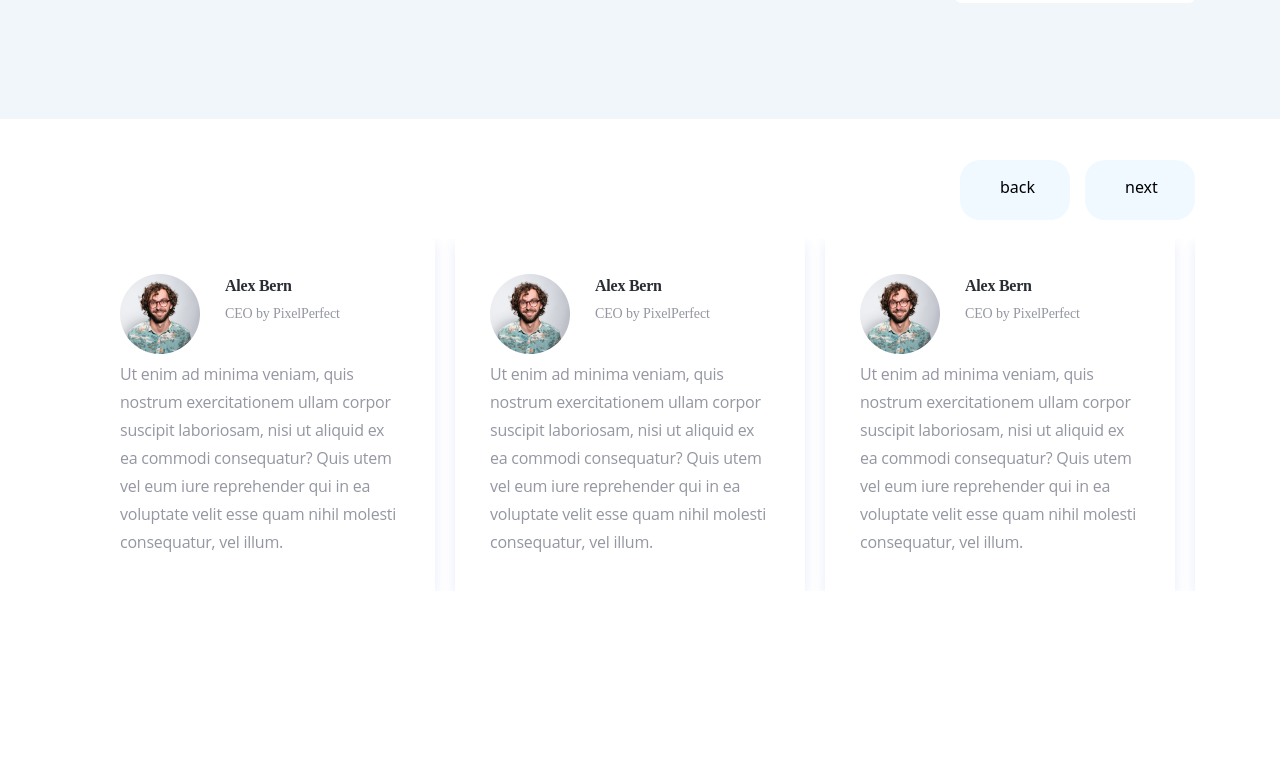
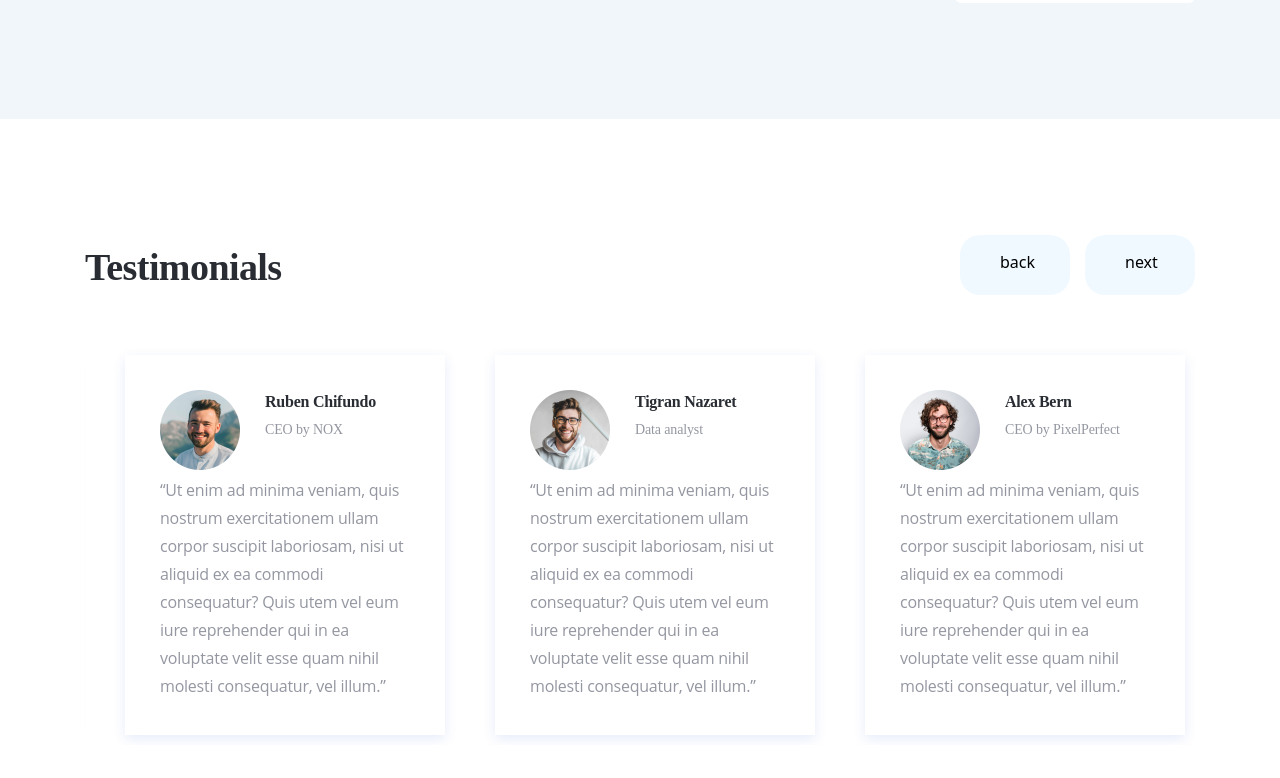
Before and after one commit to Sergiu333/website, a Next.js app: page / in a window 1280 px wide. Shown: the part 3067-3845 px from the top of the page. Before the commit the page ends 3682 px from the top, so only its background shows below. Built offline with nearby package versions, Linux system fonts and the light colour scheme.

Commit message:
feat: edited the carousel

```diff
--- a/components/Carousel/index.js
+++ b/components/Carousel/index.js
@@ -9,112 +9,95 @@ const OwlCarousel = dynamic(() => import("react-owl-carousel"), {
     ssr: false,
 });
 
-
+const testimonials=[
+    {
+        src: "/person_1.jpg",
+        name: "Alex Bern",
+        ceo: "CEO by PixelPerfect",
+        description: "“Ut enim ad minima veniam, quis nostrum exercitationem ullam corpor suscipit laboriosam, nisi ut aliquid ex ea commodi consequatur? Quis utem vel eum iure reprehender qui in ea voluptate velit esse quam nihil molesti consequatur, vel illum.” "
+    },
+    {
+        src: "/person_2.jpg",
+        name: "Ruben Chifundo",
+        ceo: "CEO by NOX",
+        description: "“Ut enim ad minima veniam, quis nostrum exercitationem ullam corpor suscipit laboriosam, nisi ut aliquid ex ea commodi consequatur? Quis utem vel eum iure reprehender qui in ea voluptate velit esse quam nihil molesti consequatur, vel illum.” "
+    },
+    {
+        src: "/person_3.jpg",
+        name: "Tigran Nazaret",
+        ceo: "Data analyst",
+        description: "“Ut enim ad minima veniam, quis nostrum exercitationem ullam corpor suscipit laboriosam, nisi ut aliquid ex ea commodi consequatur? Quis utem vel eum iure reprehender qui in ea voluptate velit esse quam nihil molesti consequatur, vel illum.” "
+    }
+]
 
 const Carousel = () => {
     return (
-        <div className="container mx-auto w-[1110px] flex flex-row gap-[30px] mt-[120px]">
+        <div className="container mx-auto w-[1110px] mt-[120px] mb-[100px]">
+            <div className="text-[#292D33] Headline_2_ExtraBold mb-[50px]">Testimonials </div>
+            <div className=" flex flex-row gap-[30x]">
                 <OwlCarousel
                     autoplay
-                infinite={true}
                     loop={true}
                     dots
                     nav={true}
-                // navText={["<img src='/Create.png'>","<img src='/Create.png'>"]}
-                // navText= {["<div class='owl-prev'>back</div>", "<div class='owl-next'>next</div>"]}
-                navText= {[
+                    navText = {[
                         "<div class='back'>back</div>",
                         "<div class='next'>next</div>"
                     ]}
-
                 >
-                <div className="w-[350px] p-[35px] flex flex-col shadow-card-3">
+                    {testimonials.map(({src, alt, name,ceo,  description}) => {
+                        return (
+                            <div className="  p-[10px]">
+                                <div className="flex flex-col p-[35px] shadow-card-3 ml-[30px]">
                                     <div className="flex flex-row gap-[25px]">
                                         <div>
                                             <Image
-                                src="/person_1.jpg"
-                                alt="Person"
+                                                src={src}
+                                                alt="person"
                                                 width={80}
                                                 height={80}
                                             />
                                         </div>
                                         <div className="flex flex-col gap-1">
-                            <div className="Headline_6_Bold text-[#292D33]">Alex Bern</div>
-                            <div className="Headline_7_Medium text-[#9497A1]">CEO by PixelPerfect</div>
+                                            <div className="Headline_6_Bold text-[#292D33]">{name}</div>
+                                            <div className="Headline_7_Medium text-[#9497A1]">{ceo}</div>
                                         </div>
                                     </div>
                                     <div className="Paragraph_2_Regular text-[#9497A1]">
-                        Ut enim ad minima veniam, quis nostrum exercitationem ullam corpor suscipit laboriosam, nisi ut
-                        aliquid ex ea commodi consequatur? Quis utem vel eum iure reprehender qui in ea voluptate velit esse
-                        quam nihil molesti consequatur, vel illum.
+                                        {description}
                                     </div>
                                 </div>
-                <div className="w-[350px] p-[35px] flex flex-col shadow-card-3">
+                            </div>
+                        );
+                    })}
+
+                    {testimonials.map(({src, alt, name,ceo,  description}) => {
+                        return (
+                            <div className="  p-[10px]">
+                                <div className="flex flex-col p-[35px] shadow-card-3 ml-[30px]">
                                     <div className="flex flex-row gap-[25px]">
                                         <div>
                                             <Image
-                                src="/person_1.jpg"
-                                alt="Person"
+                                                src={src}
+                                                alt="person"
                                                 width={80}
                                                 height={80}
                                             />
                                         </div>
                                         <div className="flex flex-col gap-1">
-                            <div className="Headline_6_Bold text-[#292D33]">Alex Bern</div>
-                            <div className="Headline_7_Medium text-[#9497A1]">CEO by PixelPerfect</div>
+                                            <div className="Headline_6_Bold text-[#292D33]">{name}</div>
+                                            <div className="Headline_7_Medium text-[#9497A1]">{ceo}</div>
                                         </div>
                                     </div>
                                     <div className="Paragraph_2_Regular text-[#9497A1]">
-                        Ut enim ad minima veniam, quis nostrum exercitationem ullam corpor suscipit laboriosam, nisi ut
-                        aliquid ex ea commodi consequatur? Quis utem vel eum iure reprehender qui in ea voluptate velit esse
-                        quam nihil molesti consequatur, vel illum.
+                                        {description}
                                     </div>
                                 </div>
-                <div className="w-[350px] p-[35px] flex flex-col shadow-card-3">
-                    <div className="flex flex-row gap-[25px]">
-                        <div>
-                            <Image
-                                src="/person_1.jpg"
-                                alt="Person"
-                                width={80}
-                                height={80}
-                            />
                             </div>
-                        <div className="flex flex-col gap-1">
-                            <div className="Headline_6_Bold text-[#292D33]">Alex Bern</div>
-                            <div className="Headline_7_Medium text-[#9497A1]">CEO by PixelPerfect</div>
+                        );
+                    })}
+                </OwlCarousel>
             </div>
-                    </div>
-                    <div className="Paragraph_2_Regular text-[#9497A1]">
-                        Ut enim ad minima veniam, quis nostrum exercitationem ullam corpor suscipit laboriosam, nisi ut
-                        aliquid ex ea commodi consequatur? Quis utem vel eum iure reprehender qui in ea voluptate velit esse
-                        quam nihil molesti consequatur, vel illum.
-                    </div>
-                </div>
-                <div className="w-[350px] p-[35px] flex flex-col shadow-card-3">
-                    <div className="flex flex-row gap-[25px]">
-                        <div>
-                            <Image
-                                src="/person_1.jpg"
-                                alt="Person"
-                                width={80}
-                                height={80}
-                            />
-                        </div>
-                        <div className="flex flex-col gap-1">
-                            <div className="Headline_6_Bold text-[#292D33]">Alex Bern</div>
-                            <div className="Headline_7_Medium text-[#9497A1]">CEO by PixelPerfect</div>
-                        </div>
-                    </div>
-                    <div className="Paragraph_2_Regular text-[#9497A1]">
-                        Ut enim ad minima veniam, quis nostrum exercitationem ullam corpor suscipit laboriosam, nisi ut
-                        aliquid ex ea commodi consequatur? Quis utem vel eum iure reprehender qui in ea voluptate velit esse
-                        quam nihil molesti consequatur, vel illum.
-                    </div>
-                </div>
-
-            </OwlCarousel>
-
         </div>
     )
 }
--- a/styles/globals.css
+++ b/styles/globals.css
@@ -134,7 +134,7 @@
     right: 0px;
     display: flex;
     gap: 15px;
-    margin-top: -89px;
+    margin-top: -120px;
 
 }
  .next {
```
Also changed, not shown: public/person_2.jpg (added), public/person_3.jpg (added). Lines whose indentation alone changed are shown as unchanged.
